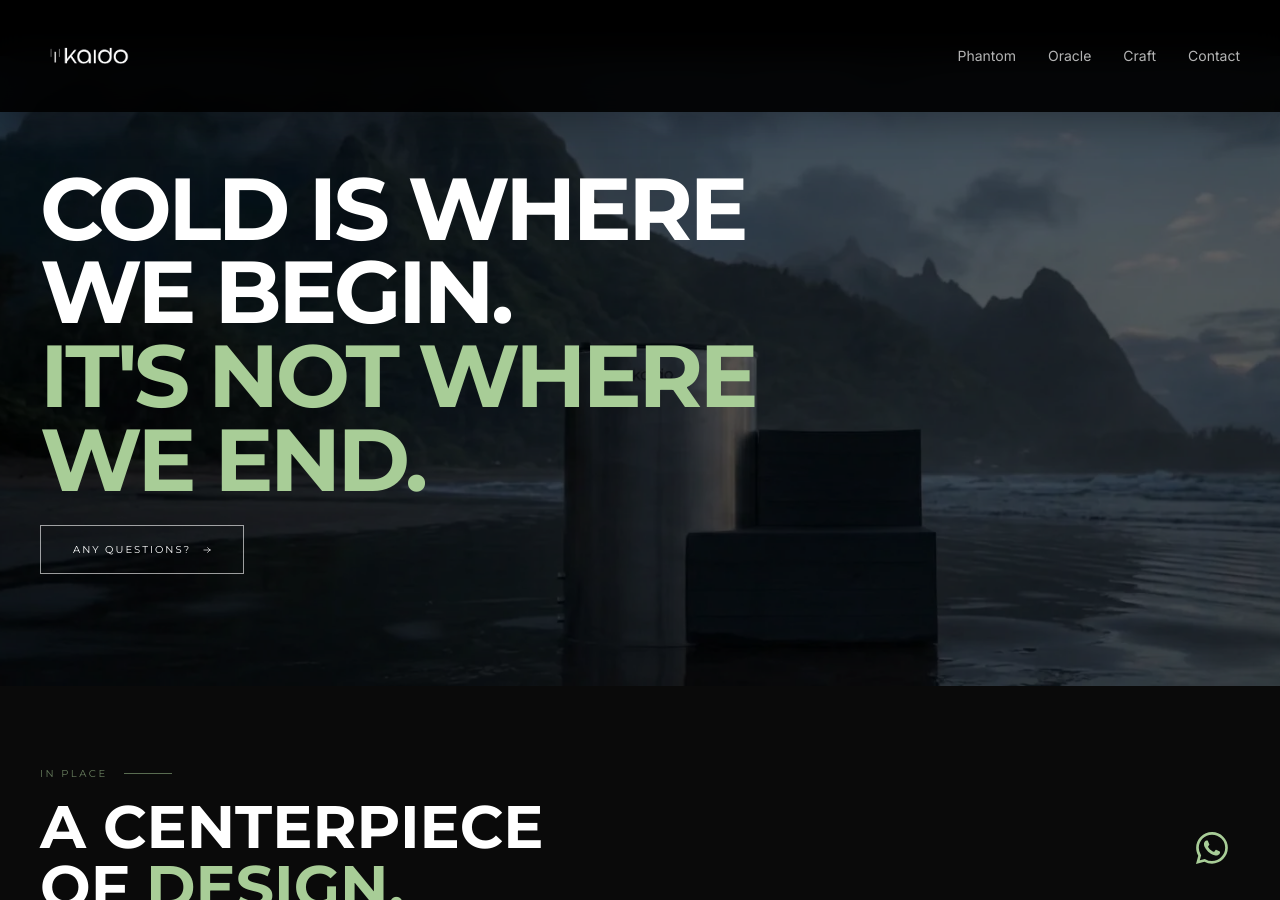
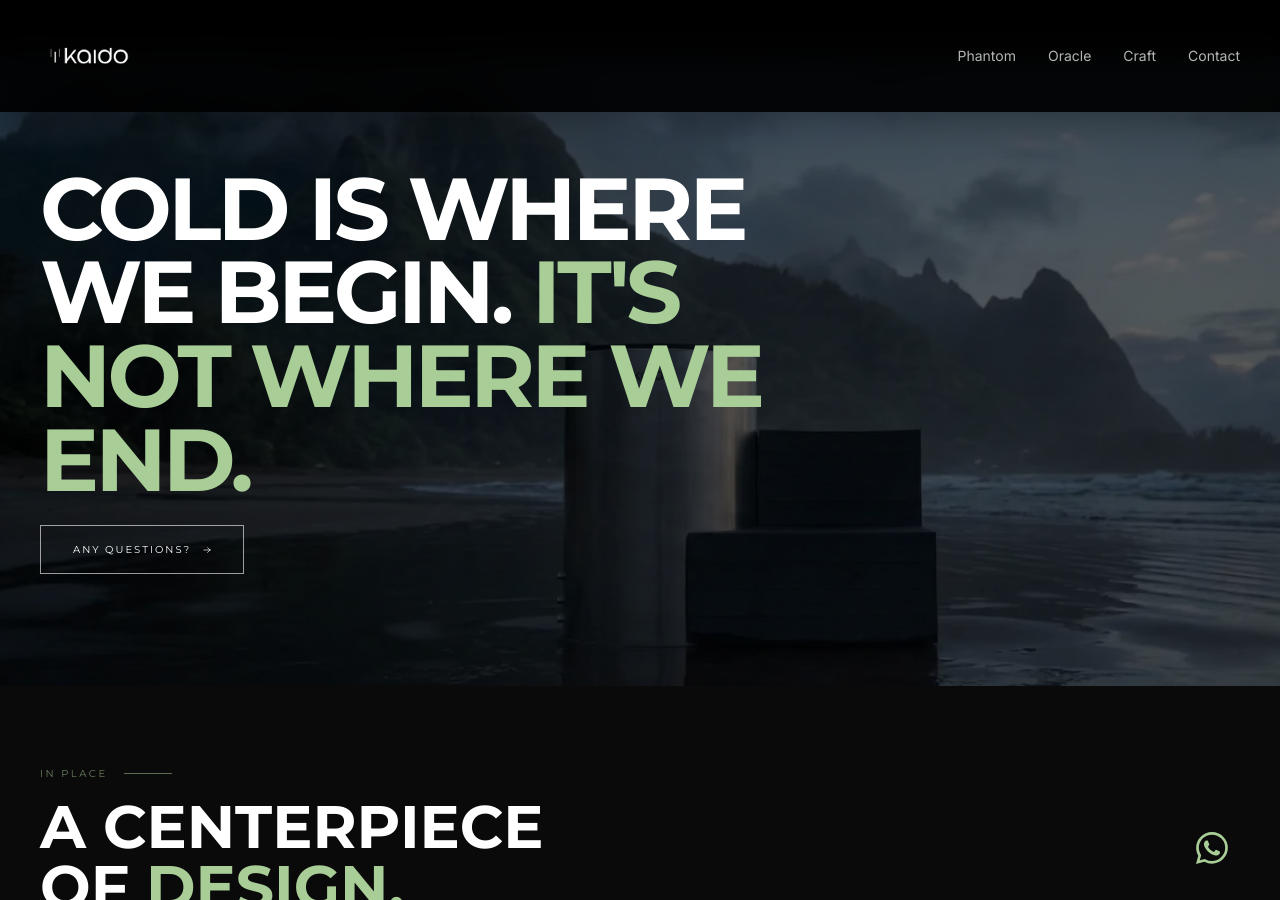
Before and after one commit to refinedislandcreations/kaido, a Jekyll site: the page built from phantom.html, in a window 1280 px wide and 900 px high, scrolled down 1643 px. Built offline with Jekyll 4.4.1, drawn with Linux system fonts in a browser that asks for light colours; nearby versions of some CDN libraries.

Commit message:
style: update phantom-cta-mid title formatting to use space instead of line break

```diff
--- a/phantom.html
+++ b/phantom.html
@@ -74,7 +74,7 @@ phantom-specs:
 
 phantom-cta-mid:
   theme: "dark"
-  title: "COLD IS WHERE WE BEGIN.<br><span class='text-oracle'>IT'S NOT WHERE WE END.</span>"
+  title: "COLD IS WHERE WE BEGIN. <span class='text-oracle'>IT'S NOT WHERE WE END.</span>"
   button_text: "ANY QUESTIONS?"
   button_url: "https://wa.me/6281330864125?text=Hi%20Kaido%2C%20I%E2%80%99d%20like%20to%20know%20more%20about%20Phantom"
   background_image: "/assets/images/phantom-hero.webp"
```
